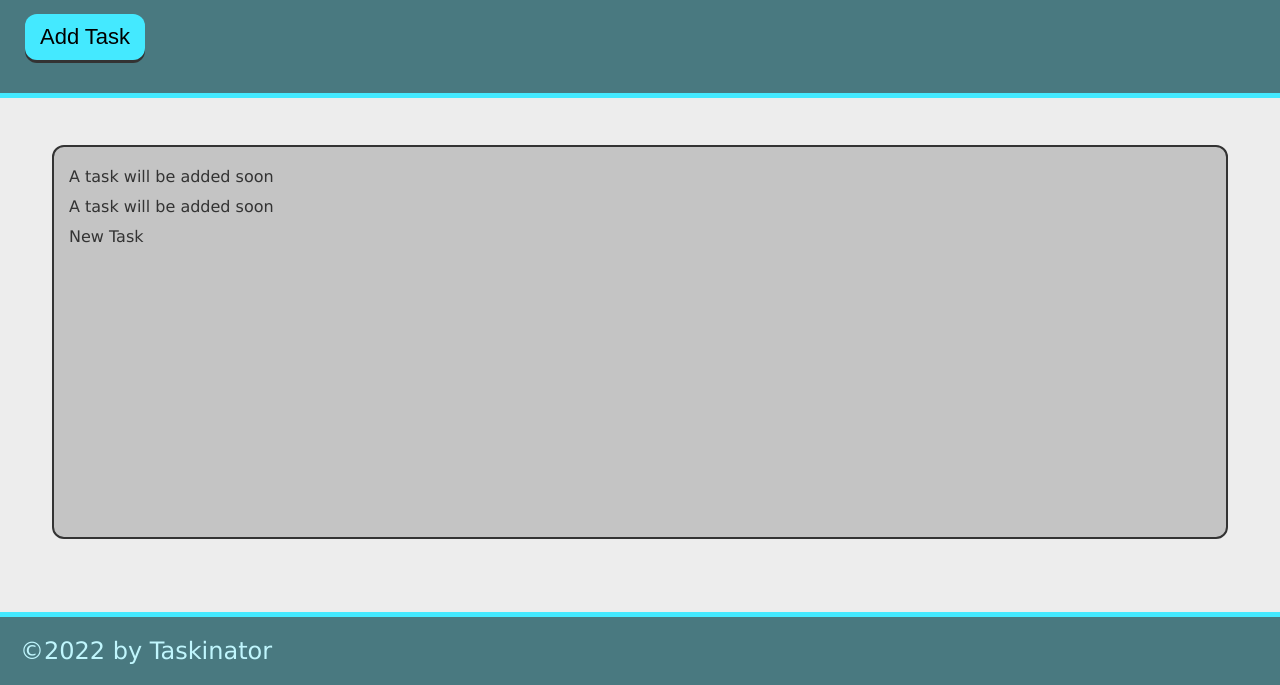
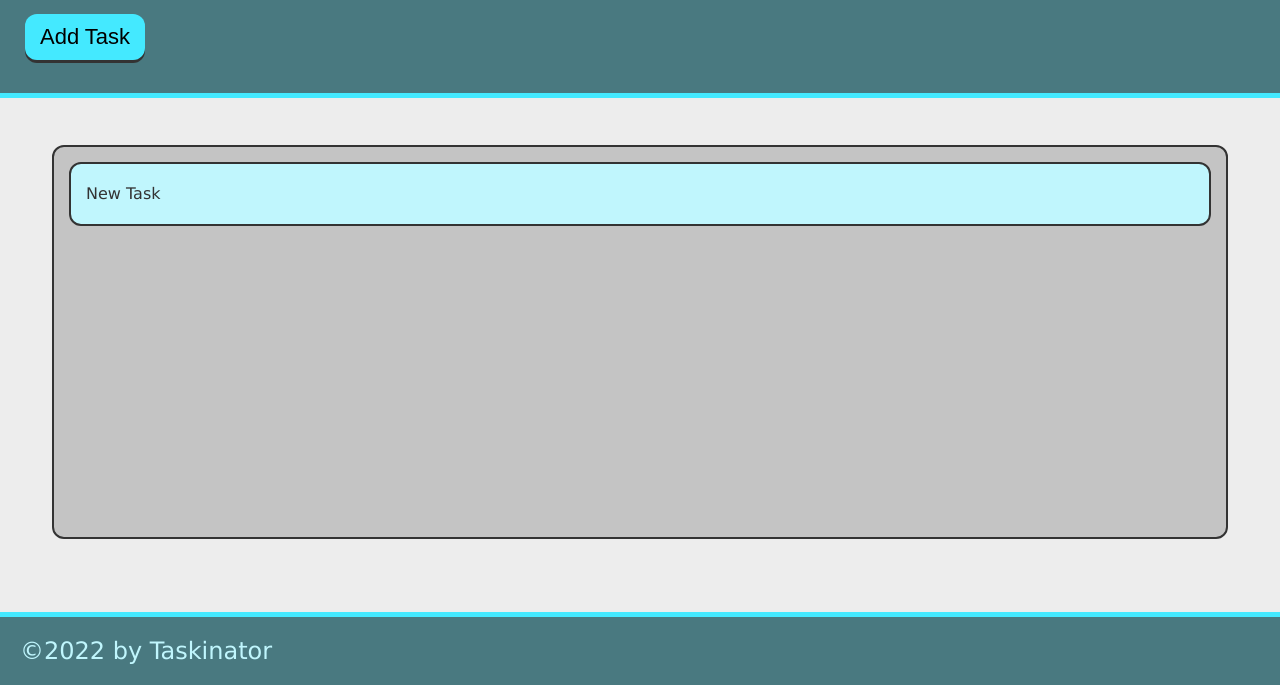
Before and after one commit to Casres/taskinator, a plain HTML site: page index.html in a window 1280 px wide. Both pictures are taken after a click on the button "Add Task". Shown: the part 115-800 px from the top of the page. Drawn offline with Linux system fonts and the light colour scheme.

Commit message:
made minor fixes to the task manager

```diff
--- a/assets/js/script.js
+++ b/assets/js/script.js
@@ -8,7 +8,7 @@ function addTaskBtn() {
     var newTaskEl = document.createElement("li");
 
     newTaskEl.textContent = "New Task";
-    newTaskEl.className = "list-item-groups";
+    newTaskEl.className = "task-item";
     taskEL.appendChild(newTaskEl);
 
 }
--- a/index.html
+++ b/index.html
@@ -20,8 +20,7 @@
         <section class="task-list-wrapper">
             <h2 class="list-title"></h2>
             <ul class="task-list" id="list-items">
-                <li class="list-item-groups" > A task will be added soon </li>
-                <li class="list-item-groups" > A task will be added soon  </li>
+                <!-- <li class="task-item" > A task will be added soon </li> -->
             </ul>
         </section>
     </main>
```
